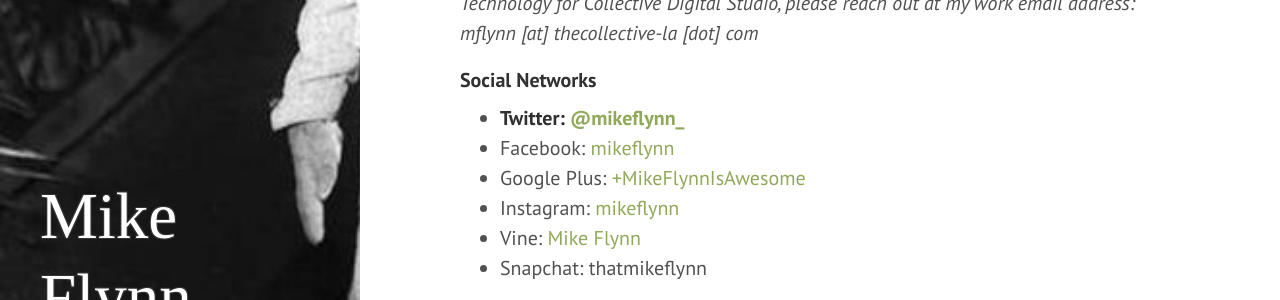
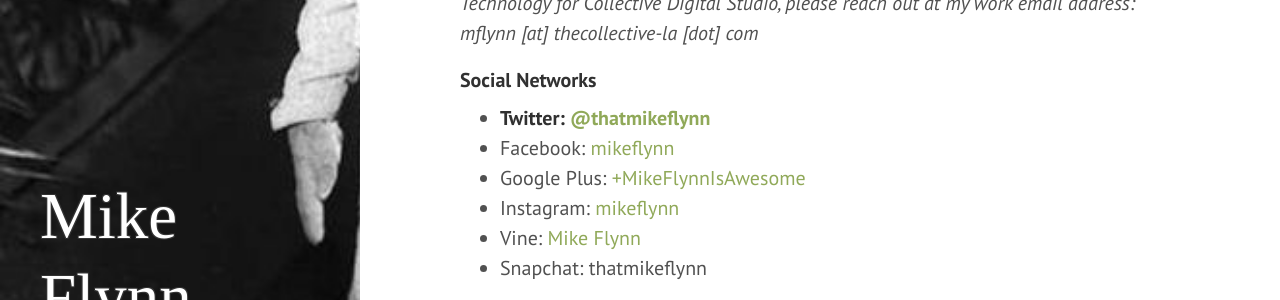
Before and after one commit to mikeflynn/thatmikeflynn.com-archive, a Jekyll site: the page built from contact.md, in a window 1280 px wide and 1290 px high. Shown: the part 617-917 px from the top of the window. Built offline with Jekyll 4.4.1, drawn with Linux system fonts in a browser that asks for light colours; some web fonts are replaced; Markdown is read by kramdown in place of the engine named in the settings.

Commit message:
Updated with new Twitter handle.

```diff
--- a/contact.md
+++ b/contact.md
@@ -18,7 +18,7 @@ As is the case for everyone these days there are a number of ways to get a hold
 _Note: If you have a question about anything that pertains to my day job, VP of Technology for Collective Digital Studio, please reach out at my work email address: mflynn [at] thecollective-la [dot] com_
 
 #### Social Networks
-* **Twitter: [@mikeflynn_](https://twitter.com/mikeflynn_)**
+* **Twitter: [@thatmikeflynn](https://twitter.com/thatmikeflynn)**
 * Facebook: [mikeflynn](https://facebook.com/mikeflynn)
 * Google Plus: [+MikeFlynnIsAwesome](https://plus.google.com/u/0/+MikeFlynnIsAwesome/posts)
 * Instagram: [mikeflynn](http://instagram.com/mikeflynn)
```
